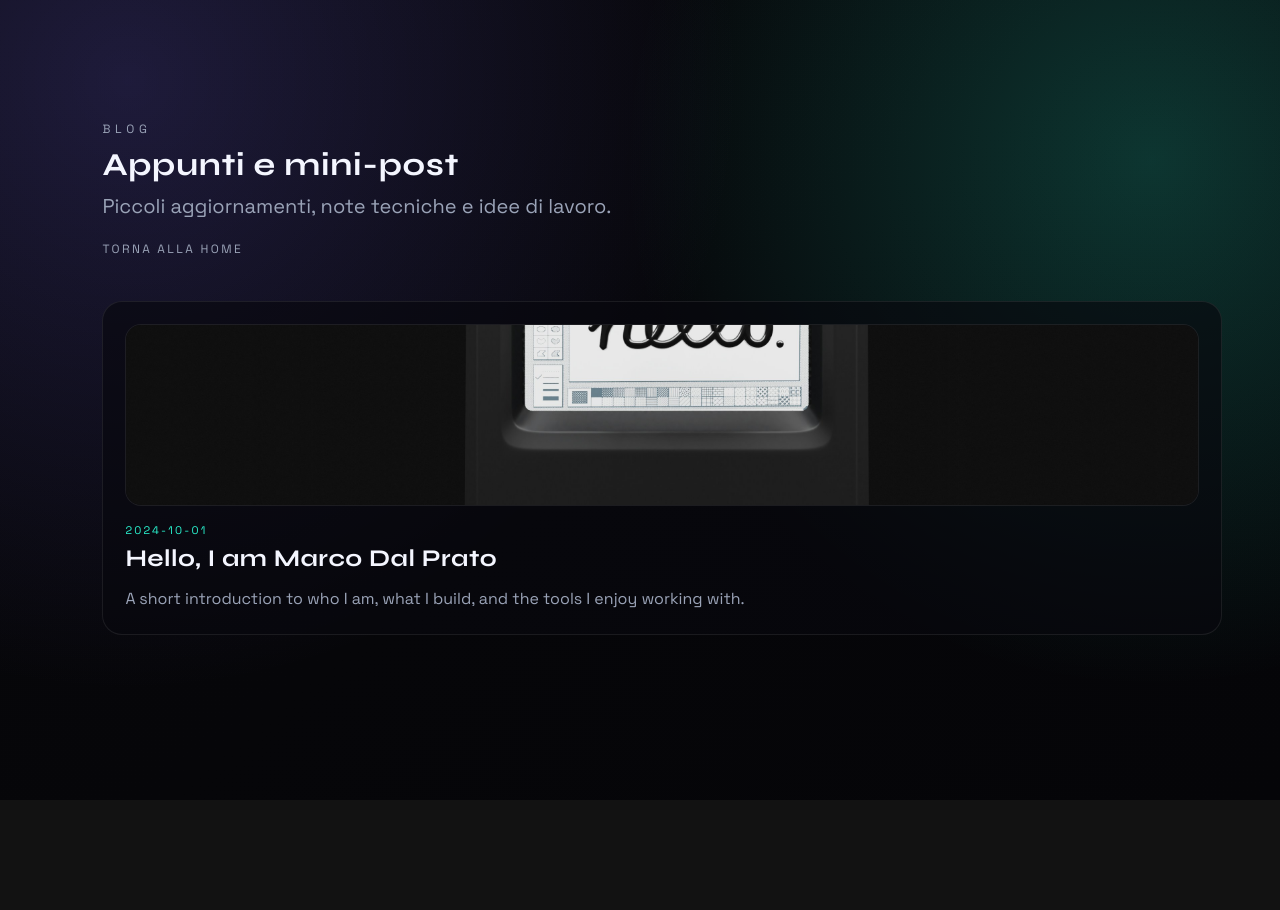
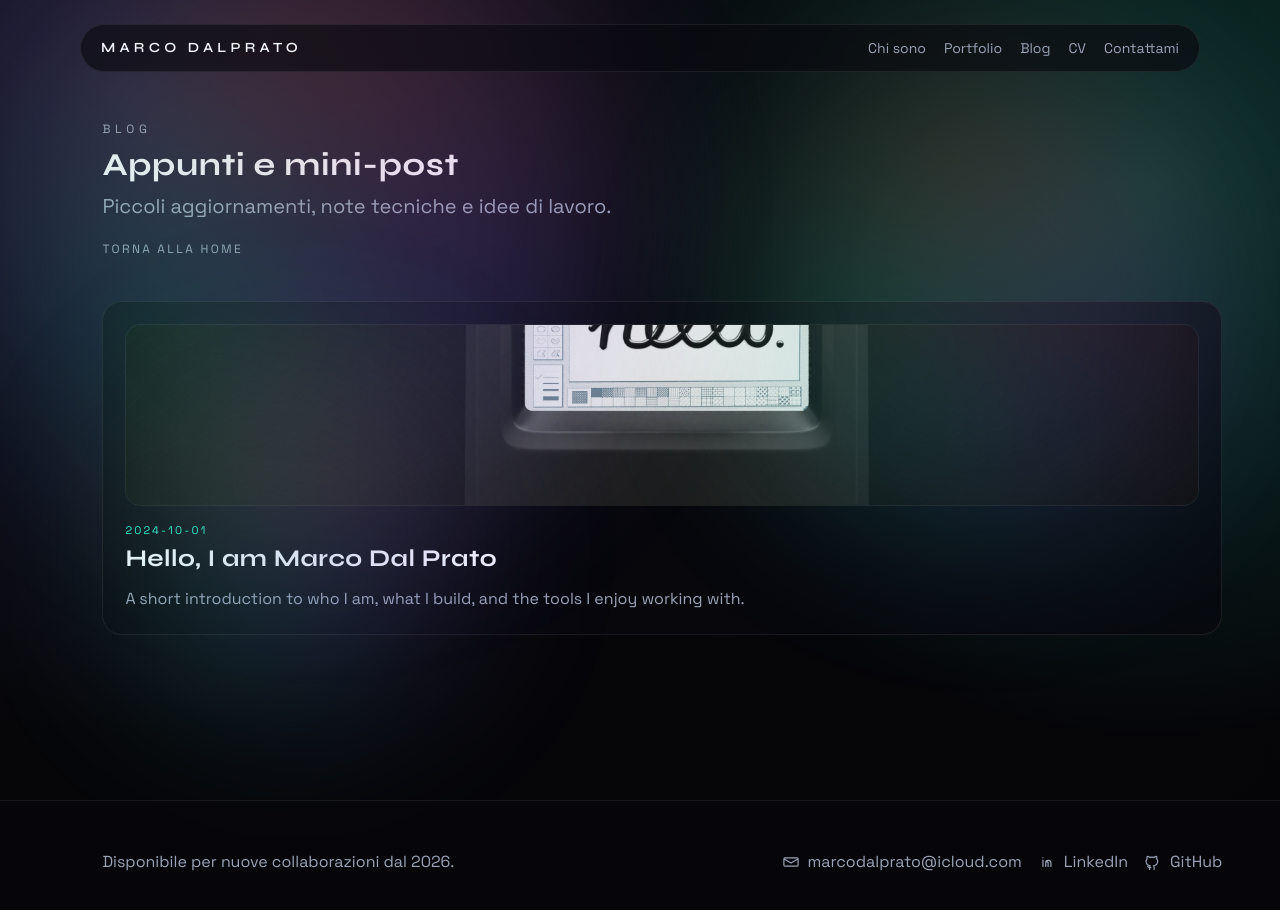
Before and after one commit to MDalprato/marcodalprato_website, a Next.js app: page /blog in a window 1280 px wide. Shown: the top 910 px of the page. Before the commit the page ends 800 px from the top, so only its background shows below. Built offline with nearby package versions, Linux system fonts and the light colour scheme.

Commit message:
Add BlogLayout component and styles for blog page structure

```diff
--- /dev/null
+++ b/app/blog/layout.js
@@ -0,0 +1,32 @@
+import Ambient from '../components/Ambient';
+import SocialLinks from '../components/SocialLinks';
+import content from '../content';
+
+export default function BlogLayout({ children }) {
+  const t = content.it;
+
+  return (
+    <div className="site-shell blog-shell">
+      <Ambient />
+      <header className="topbar">
+        <span className="brand">Marco Dalprato</span>
+        <nav className="nav-links">
+          <a href="/#about">{t.nav.about}</a>
+          <a href="/#portfolio">{t.nav.portfolio}</a>
+          <a href="/blog">{t.nav.blog}</a>
+          <a href="/#cv">{t.nav.cv}</a>
+          <a href="/#contact">{t.nav.contact}</a>
+        </nav>
+      </header>
+      {children}
+      <footer className="footer">
+        <div className="footer-inner">
+          <p>{t.footer.note}</p>
+          <div className="footer-links">
+            <SocialLinks />
+          </div>
+        </div>
+      </footer>
+    </div>
+  );
+}
--- a/app/globals.css
+++ b/app/globals.css
@@ -639,6 +639,16 @@ h2 {
   padding: 120px 8vw 80px;
 }
 
+.blog-shell {
+  min-height: 100vh;
+  display: flex;
+  flex-direction: column;
+}
+
+.blog-shell .blog-page {
+  flex: 1;
+}
+
 .blog-hero {
   margin: 0 auto 40px;
   width: min(1120px, 92vw);
```
